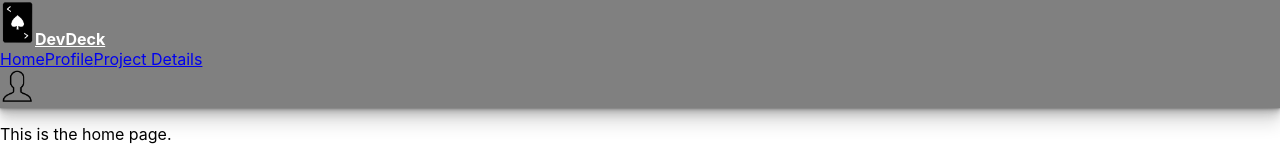
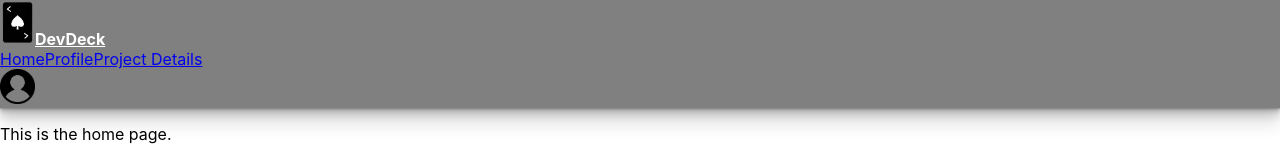
Before and after one commit to info-441-sp22/DevDeck, a React (Create React App) app in the folder client/: page /home in a window 1280 px wide. Shown: the top 160 px of the page. Built offline with nearby package versions, Linux system fonts and the light colour scheme.

Commit message:
Edit profile icon

```diff
--- a/client/src/Nav.js
+++ b/client/src/Nav.js
@@ -23,7 +23,7 @@ function NavBar() {
                     <Nav.Link as={NavLink} to="/project" activeClassName="active">Project Details</Nav.Link>
                 </Nav>
                 <Navbar.Brand as={Link} exact to="/profile" className="nav-profile-pic"><img
-                    src="imgs/profile.png"
+                    src="imgs/profile_default.png"
                     height="35"
                     width="35"
                     className="mr-3 profile-pic-navbar"
```
Also changed, not shown: client/public/imgs/profile.png (deleted), client/public/imgs/profile_default.png (added).
